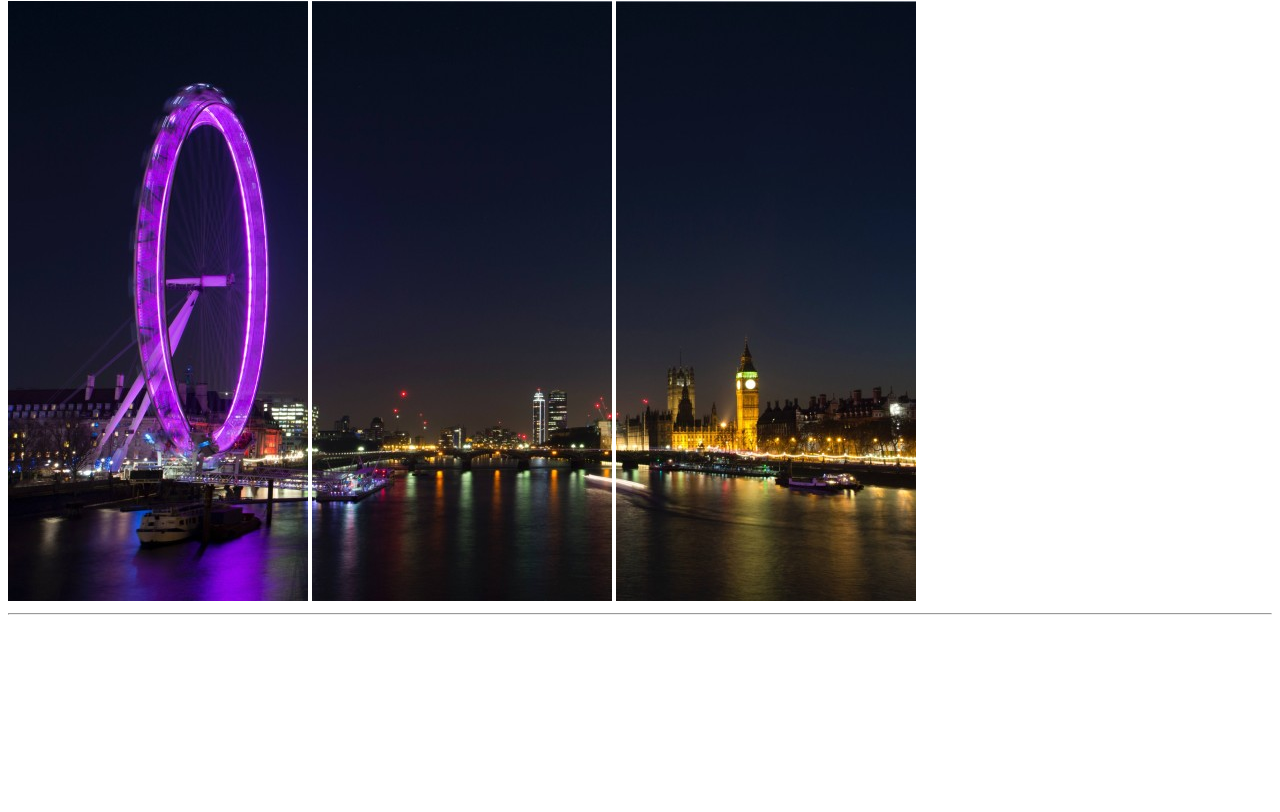
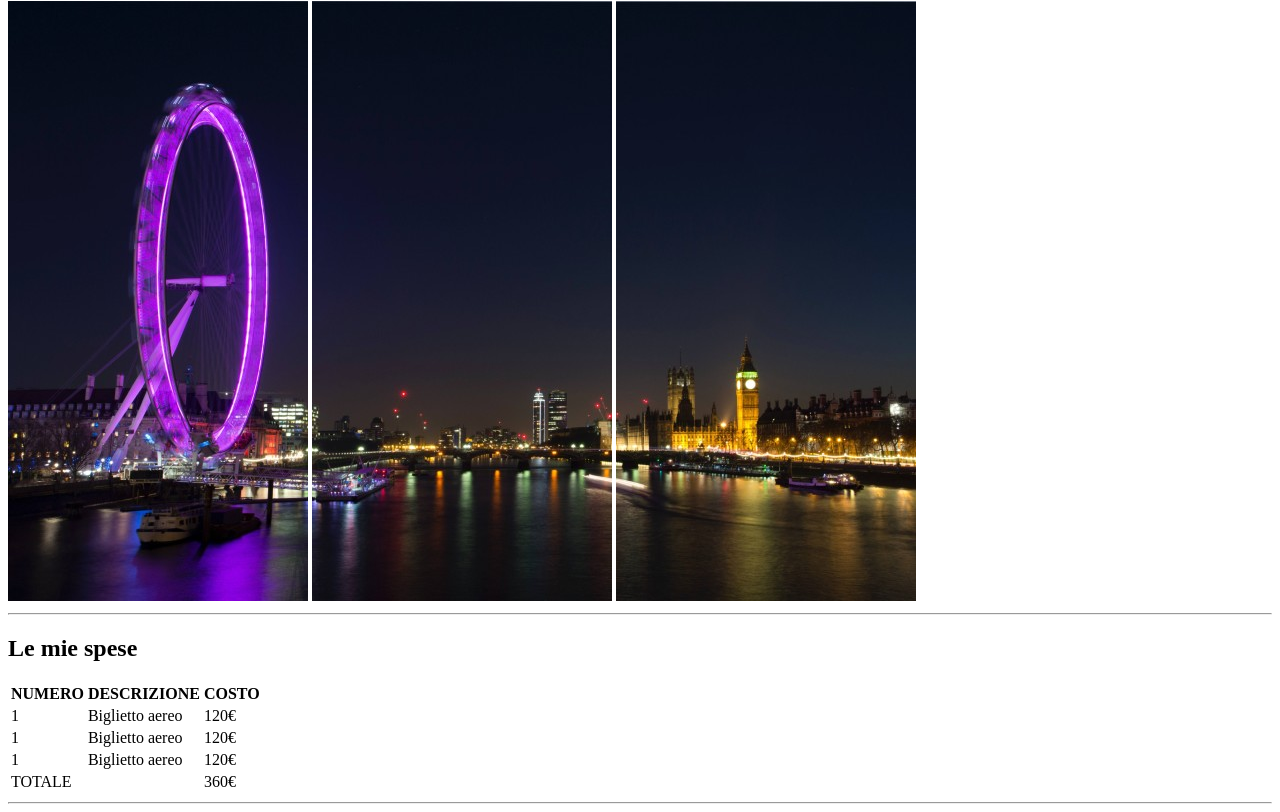
Before and after one commit to emilianogastaldo/viaggio-londra-team1, a plain HTML site: page index.html in a window 1280 px wide. Shown: the part 79-891 px from the top of the page. Before the commit the page ends 800 px from the top, so only its background shows below. Drawn offline with Linux system fonts and the light colour scheme.

Commit message:
add section 1

```diff
--- a/index.html
+++ b/index.html
@@ -15,5 +15,42 @@
       <img src="img/pexels-bill-emrich-230794-2.jpg" alt="" />
       <hr />
     </header>
+    <main>
+        <section>
+            <h2>Le mie spese</h2>
+            <table>
+                <thead>
+                    <th>NUMERO</th>
+                    <th>DESCRIZIONE</th>
+                    <th>COSTO</th>
+                </thead>
+                <tbody>
+                    <tr>
+                        <td>1</td>
+                        <td>Biglietto aereo</td>
+                        <td>120€</td>
+                    </tr>
+                    <tr>
+                        <td>1</td>
+                        <td>Biglietto aereo</td>
+                        <td>120€</td>
+                    </tr>
+                    <tr>
+                        <td>1</td>
+                        <td>Biglietto aereo</td>
+                        <td>120€</td>
+                    </tr>
+                </tbody>
+                <tfoot>
+                    <tr>
+                        <td>TOTALE</td>
+                        <td></td>
+                        <td>360€</td>
+                    </tr>
+                </tfoot>
+            </table>
+            <hr>
+        </section>
+    </main>
   </body>
 </html>
```
